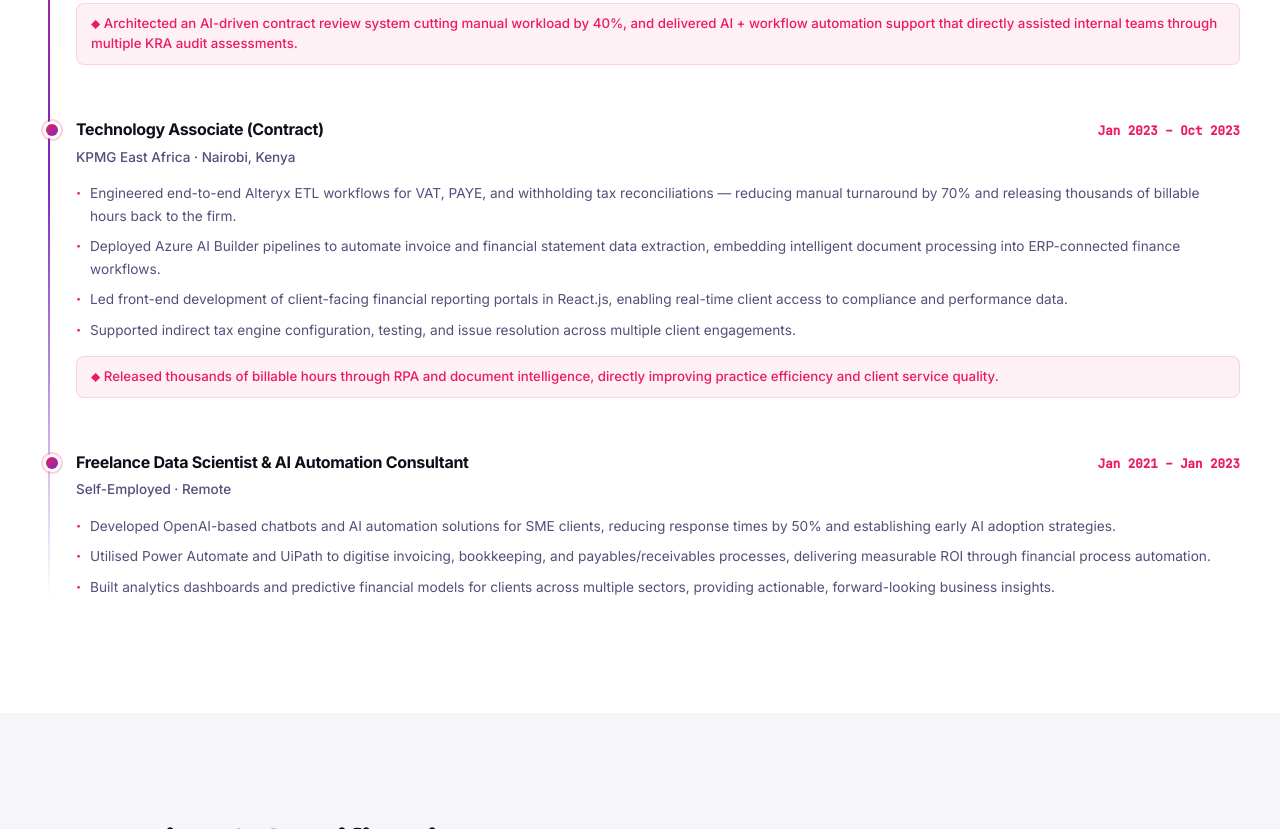
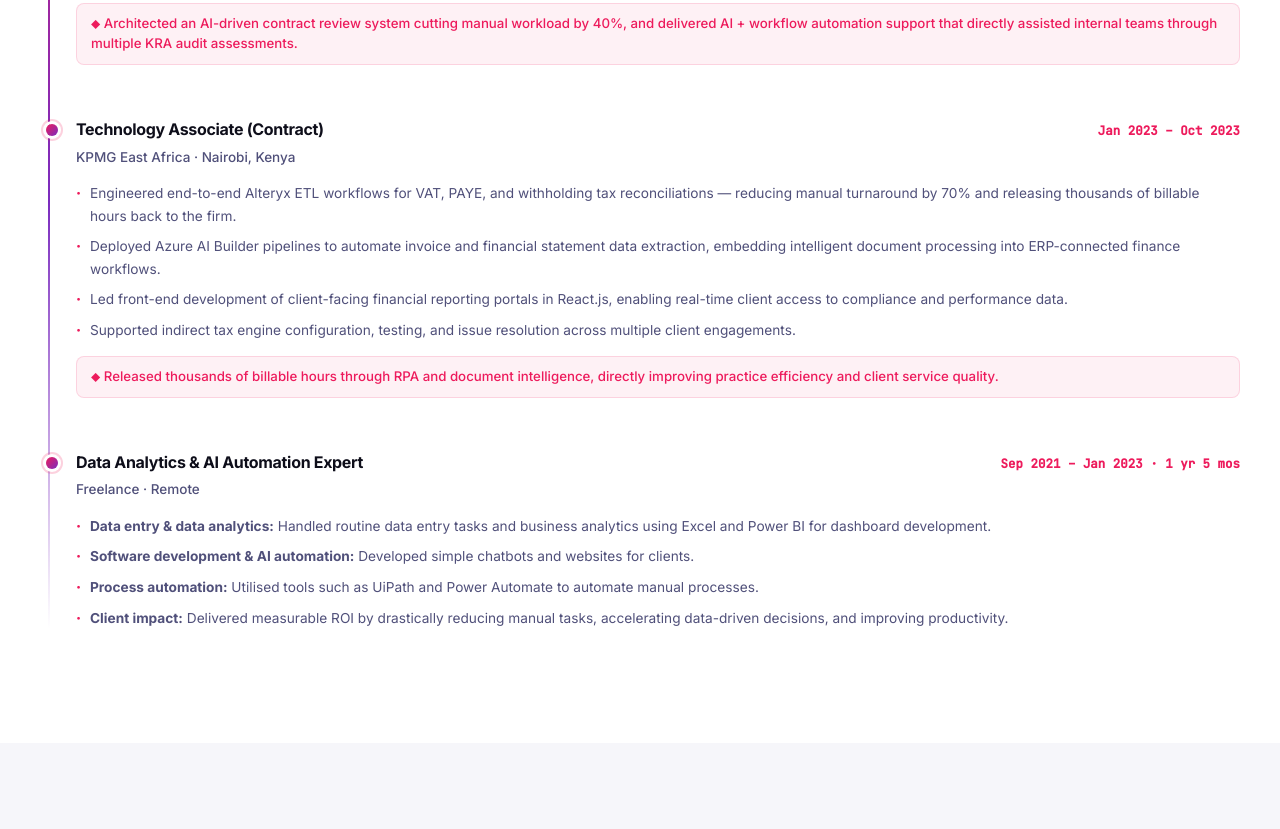
Before and after one commit to Kaburu12/My-portfolio, a plain HTML site: page index.html in a window 1280 px wide. Shown: the part 6048-6877 px from the top of the page. Drawn offline with Linux system fonts and the light colour scheme.

Commit message:
Update freelance experience and CV link

```diff
--- a/index.html
+++ b/index.html
@@ -474,14 +474,15 @@
         <div class="timeline-marker"></div>
         <div class="timeline-content">
           <div class="timeline-header">
-            <h3>Freelance Data Scientist &amp; AI Automation Consultant</h3>
-            <span class="timeline-period">Jan 2021 – Jan 2023</span>
+            <h3>Data Analytics &amp; AI Automation Expert</h3>
+            <span class="timeline-period">Sep 2021 – Jan 2023 · 1 yr 5 mos</span>
           </div>
-          <p class="timeline-org">Self-Employed · Remote</p>
+          <p class="timeline-org">Freelance · Remote</p>
           <ul class="timeline-points">
-            <li>Developed OpenAI-based chatbots and AI automation solutions for SME clients, reducing response times by 50% and establishing early AI adoption strategies.</li>
-            <li>Utilised Power Automate and UiPath to digitise invoicing, bookkeeping, and payables/receivables processes, delivering measurable ROI through financial process automation.</li>
-            <li>Built analytics dashboards and predictive financial models for clients across multiple sectors, providing actionable, forward-looking business insights.</li>
+            <li><strong>Data entry &amp; data analytics:</strong> Handled routine data entry tasks and business analytics using Excel and Power BI for dashboard development.</li>
+            <li><strong>Software development &amp; AI automation:</strong> Developed simple chatbots and websites for clients.</li>
+            <li><strong>Process automation:</strong> Utilised tools such as UiPath and Power Automate to automate manual processes.</li>
+            <li><strong>Client impact:</strong> Delivered measurable ROI by drastically reducing manual tasks, accelerating data-driven decisions, and improving productivity.</li>
           </ul>
         </div>
       </li>
@@ -636,7 +637,7 @@
           <span class="contact-arrow">→</span>
         </a>
 
-        <a class="contact-link" href="https://drive.google.com/drive/folders/1xj49qmjCVdDL__JeqtRXbKL8TFk4F_Aa?usp=drive_link" target="_blank" rel="noopener">
+        <a class="contact-link" href="https://drive.google.com/file/d/1u0IEUqMtmfQSM_Nm6AgB5CpU7z-SGFoV/view" target="_blank" rel="noopener">
           <span class="contact-icon">
             <svg viewBox="0 0 24 24" fill="currentColor" width="20" height="20" aria-hidden="true">
               <path d="M14 2H6a2 2 0 0 0-2 2v16a2 2 0 0 0 2 2h12a2 2 0 0 0 2-2V8l-6-6zm-1 1.5L18.5 9H13V3.5zM12 17l-4-4h2.5v-3h3v3H16l-4 4z"/>
```
